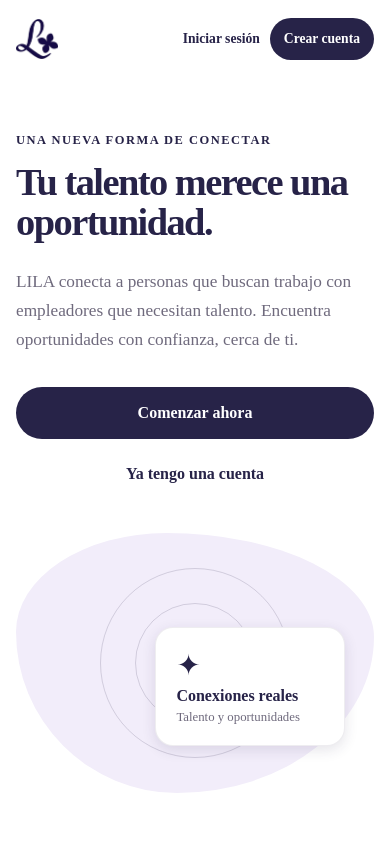
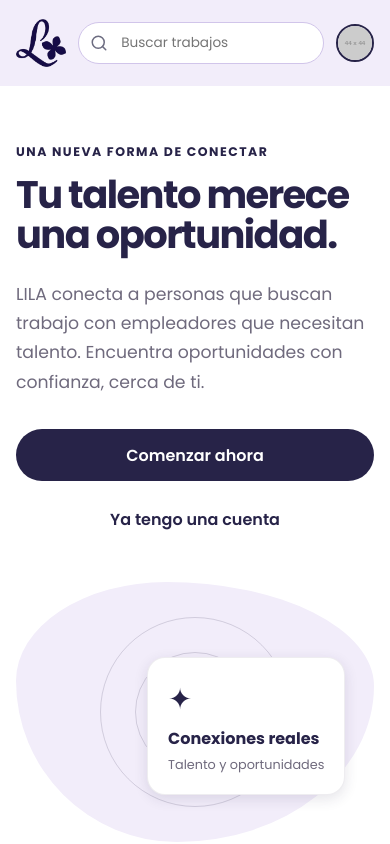
Before and after one commit to SusanLaime/LILA_Project, a website: page frontend/index.html in a window 390 px wide. Shown: the top 844 px of the page. Drawn offline with Linux system fonts and the light colour scheme; placeholder pictures from the web are drawn by us.

Commit message:
feat: Added header and footer to homepage for worker and employer.

```diff
--- a/frontend/assets/css/components/header.css
+++ b/frontend/assets/css/components/header.css
@@ -1,91 +1,140 @@
-/* DUEÑA/O: Joaquín Peredo — Navbar. */
-/* header.css - Top Navigation Bar */
+@import url('https://fonts.googleapis.com/css2?family=Poppins:wght@400;500;600;700&display=swap');
 
-.lila-top-nav {
-  background-color: #ffffff !important;
-  box-shadow: 0 2px 4px rgba(0, 0, 0, 0.05);
-  padding: 0.75rem 1rem;
-  max-width: 1370px;
-  margin: 0 auto;
+.lila-header {
+  display: flex;
+  align-items: center;
+  gap: 36px;
+  min-height: 86px;
+  padding: 6px 30px;
+  background: #f2edfa;
+  box-sizing: border-box;
+  font-family: "Poppins", Helvetica, sans-serif;
 }
 
-.lila-brand {
+.lila-header-brand {
+  display: flex;
+  align-items: center;
+  gap: 10px;
+  flex: 0 0 auto;
+  color: #272348;
+  font-size: 1.8rem;
   font-weight: 700;
-  color: #6b46c1 !important;
-  /* Lavender tone */
-  letter-spacing: -0.5px;
+  text-decoration: none;
 }
 
-.navbar-badge {
-  display: inline-flex;
-  align-items: center;
-  justify-content: center;
-  padding: 0.25rem 0.75rem;
-  border-radius: 20px;
-  /* rounded rectangle */
-  font-size: 0.75rem;
-  font-weight: 700;
-  color: #272348;
-  /* Exact lavender tone requested */
-  background-color: #F2EDFA;
-  /* Exact light purple requested */
+.lila-header-brand img {
+  display: block;
+  width: auto;
+  height: 58px;
 }
 
-.lila-notifications-btn {
-  background: none;
-  border: none;
-  cursor: pointer;
-  color: #4a5568;
-  padding: 0.25rem;
-  border-radius: 50%;
+.lila-header-search {
+  position: relative;
   display: flex;
   align-items: center;
-  justify-content: center;
-  transition: background-color 0.2s, color 0.2s;
+  flex: 1;
+  max-width: 720px;
 }
 
-.lila-notifications-btn:hover {
-  background-color: #edf2f7;
-  color: #6b46c1;
+.lila-header-search svg {
+  position: absolute;
+  left: 18px;
+  width: 22px;
+  height: 22px;
+  fill: none;
+  stroke: #6c6c80;
+  stroke-width: 2;
+  stroke-linecap: round;
 }
 
-.navbar-nav .nav-link {
-  color: #4a5568 !important;
-  font-weight: 600;
-  transition: color 0.2s;
+.lila-header-search input {
+  width: 100%;
+  min-height: 52px;
+  padding: 0 18px 0 52px;
+  border: 1px solid #d1c5ea;
+  border-radius: 28px;
+  background: #fff;
+  color: #272348;
+  font: inherit;
+  font-size: 1rem;
+  font-family: "Poppins", Helvetica, sans-serif;
+  box-sizing: border-box;
+}
+
+.lila-header-actions {
   display: flex;
   align-items: center;
-  gap: 0.5rem;
+  gap: 20px;
+  margin-left: auto;
 }
 
-.navbar-nav .nav-link:hover {
-  color: #6b46c1 !important;
+.lila-profile-avatar {
+  display: block;
+  width: 44px;
+  height: 44px;
+  border: 2px solid #272348;
+  border-radius: 50%;
+  object-fit: cover;
 }
 
-/* Breakpoint behavior: Collapse at 425px */
-@media (max-width: 425px) {
-  .navbar-expand-custom .navbar-collapse {
-    margin-top: 1rem;
+.lila-role-badge {
+  padding: 9px 18px;
+  border-radius: 22px;
+  color: #272348;
+  background: #f2edfa;
+  font-weight: 700;
+  font-size: 1.1rem;
+}
+
+@media (max-width: 480px) {
+  .lila-header {
+    gap: 12px;
+    padding: 6px 16px;
+  }
+
+  .lila-header-brand img {
+    height: 48px;
+  }
+
+  .lila-header-brand span {
+    display: none;
+  }
+
+  .lila-header-search {
+    min-width: 0;
+  }
+
+  .lila-header-search input {
+    min-height: 42px;
+    padding-left: 42px;
+    font-size: 0.85rem;
+  }
+
+  .lila-header-search svg {
+    left: 12px;
+    width: 18px;
+    height: 18px;
+  }
+
+  .lila-role-badge {
+    display: none;
+  }
+
+  .lila-profile-avatar {
+    width: 38px;
+    height: 38px;
+  }
+
+  .lila-header-actions {
+    gap: 8px;
+  }
+
+  .lila-role-badge[hidden] {
+    display: none;
+  }
+
+  .lila-role-badge:not([hidden]) {
+    font-size: 0.9rem;
+    padding: 7px 12px;
   }
 }
-
-@media (min-width: 426px) {
-  .navbar-expand-custom {
-    flex-flow: row nowrap;
-    justify-content: flex-start;
-  }
-
-  .navbar-expand-custom .navbar-nav {
-    flex-direction: row;
-    gap: 1.5rem;
-  }
-
-  .navbar-expand-custom .navbar-collapse {
-    display: flex !important;
-    flex-basis: auto;
-  }
-
-  .navbar-expand-custom .navbar-toggler {
-    display: none;
-  }
-}
--- a/frontend/assets/css/pages/home.css
+++ b/frontend/assets/css/pages/home.css
@@ -1,6 +1,9 @@
+@import url('https://fonts.googleapis.com/css2?family=Poppins:wght@400;500;600;700&display=swap');
+
 .home-page {
     background: var(--LILA-semantic-color-bg-canvas);
     color: var(--LILA-semantic-color-text-primary);
+    font-family: "Poppins", Helvetica, sans-serif;
 }
 
 .home-nav {
--- a/frontend/assets/js/components.js
+++ b/frontend/assets/js/components.js
@@ -31,7 +31,10 @@ export async function initHeader(verificationStatus = 'no_verificado', rol = 'tr
 
     const roleBadge = document.getElementById('lila-role-badge');
     if (roleBadge) {
-        roleBadge.textContent = rol === 'empleador' ? 'EMPLEADOR' : 'TRABAJADOR';
+        if (rol === 'trabajador' || rol === 'empleador') {
+            roleBadge.textContent = rol === 'empleador' ? 'EMPLEADOR' : 'TRABAJADOR';
+            roleBadge.hidden = false;
+        }
     }
 
     const badge = document.getElementById('lila-verified-badge');
--- a/frontend/components/header.html
+++ b/frontend/components/header.html
@@ -1,48 +1,19 @@
-<!DOCTYPE html>
-<html lang="es">
-<head>
-    <meta charset="UTF-8">
-    <meta name="viewport" content="width=device-width, initial-scale=1.0">
-    <title>Navbar Trabajador - LILA</title>
-
-    <!-- Ruta exacta al CSS desde frontend/components/ -->
-    <link rel="stylesheet" href="../assets/css/components/navbar.css">
-</head>
-<body>
-
-    <header class="navbar-trabajador">
-        <div class="navbar-container">
-            <!-- Logo a la izquierda (redirige al Home del trabajador) -->
-            <a href="../website/trabajador/home.html" class="navbar-brand">
-                <!-- Ruta exacta al Logo desde frontend/components/ -->
-                <img src="../public/L-logo-oficial.png" alt="LILA Logo" class="navbar-logo" />
-                <span class="brand-title">LILA</span>
+<header class="lila-header">
+    <a class="lila-header-brand" href="/frontend/index.html" aria-label="LILA, página de inicio">
+        <img src="/frontend/public/L-logo-oficial.png" alt="LILA">
+        <span>LILA</span>
     </a>
-
-            <!-- Buscador central -->
-            <div class="navbar-search">
-                <div class="search-input-wrapper">
-                    <svg class="search-icon" xmlns="http://www.w3.org/2000/svg" viewBox="0 0 24 24" fill="none" stroke="currentColor" stroke-width="2" stroke-linecap="round" stroke-linejoin="round">
+    <div class="lila-header-search">
+        <svg aria-hidden="true" viewBox="0 0 24 24">
             <circle cx="11" cy="11" r="8"></circle>
             <line x1="21" y1="21" x2="16.65" y2="16.65"></line>
         </svg>
-                    <input type="text"
-                           id="search-jobs"
-                           placeholder="Buscar trabajos"
-                           aria-label="Buscar trabajos" />
+        <input type="search" id="search-jobs" placeholder="Buscar trabajos" aria-label="Buscar trabajos">
     </div>
-            </div>
-
-            <!-- Foto de Perfil a la derecha (redirige a Perfil del trabajador) -->
-            <div class="navbar-profile">
-                <a href="../website/trabajador/perfil.html" title="Ir a mi perfil">
-                    <img src="https://via.placeholder.com/44"
-                         alt="Foto de Perfil"
-                         class="profile-avatar" />
+    <div class="lila-header-actions">
+        <span class="lila-role-badge" id="lila-role-badge" hidden></span>
+        <a href="/frontend/website/trabajador/perfil.html" title="Ir a mi perfil">
+            <img class="lila-profile-avatar" src="https://via.placeholder.com/44" alt="Foto de perfil">
         </a>
     </div>
-        </div>
 </header>
-
-</body>
-</html>
--- a/frontend/index.html
+++ b/frontend/index.html
@@ -8,19 +8,12 @@
     <link rel="stylesheet" href="assets/css/base/typography.css" />
     <link rel="stylesheet" href="assets/css/pages/home.css" />
     <link rel="stylesheet" href="assets/css/utilities/responsive.css" />
+    <link rel="stylesheet" href="assets/css/components/header.css" />
     <title>LILA — Librería Laboral</title>
 </head>
 <body>
     <main class="home-page">
-        <nav class="home-nav" aria-label="Navegación principal">
-            <a class="home-brand" href="index.html" aria-label="LILA, página de inicio">
-                <img src="public/L-logo-oficial.png" alt="LILA" />
-            </a>
-            <div class="home-nav-actions">
-                <a class="home-link" href="auth/login.html">Iniciar sesión</a>
-                <a class="home-nav-button" href="auth/register.html">Crear cuenta</a>
-            </div>
-        </nav>
+        <div id="header-placeholder"></div>
 
         <section class="home-hero" aria-labelledby="home-title">
             <div class="home-hero-copy">
@@ -77,7 +70,8 @@
         <div id="footer-placeholder"></div>
     </main>
     <script type="module">
-        import { initFooter } from './assets/js/components.js';
+        import { initFooter, initHeader } from './assets/js/components.js';
+        initHeader('', '');
         initFooter();
     </script>
 </body>
```
Also changed, not shown: frontend/auth/login.html (+4 -5 lines), frontend/auth/register.html (+5 -10 lines), frontend/homeEmpleador.html (+4 -9 lines), frontend/homeTrabajador.html (+4 -9 lines). Lines whose indentation alone changed are shown as unchanged.
